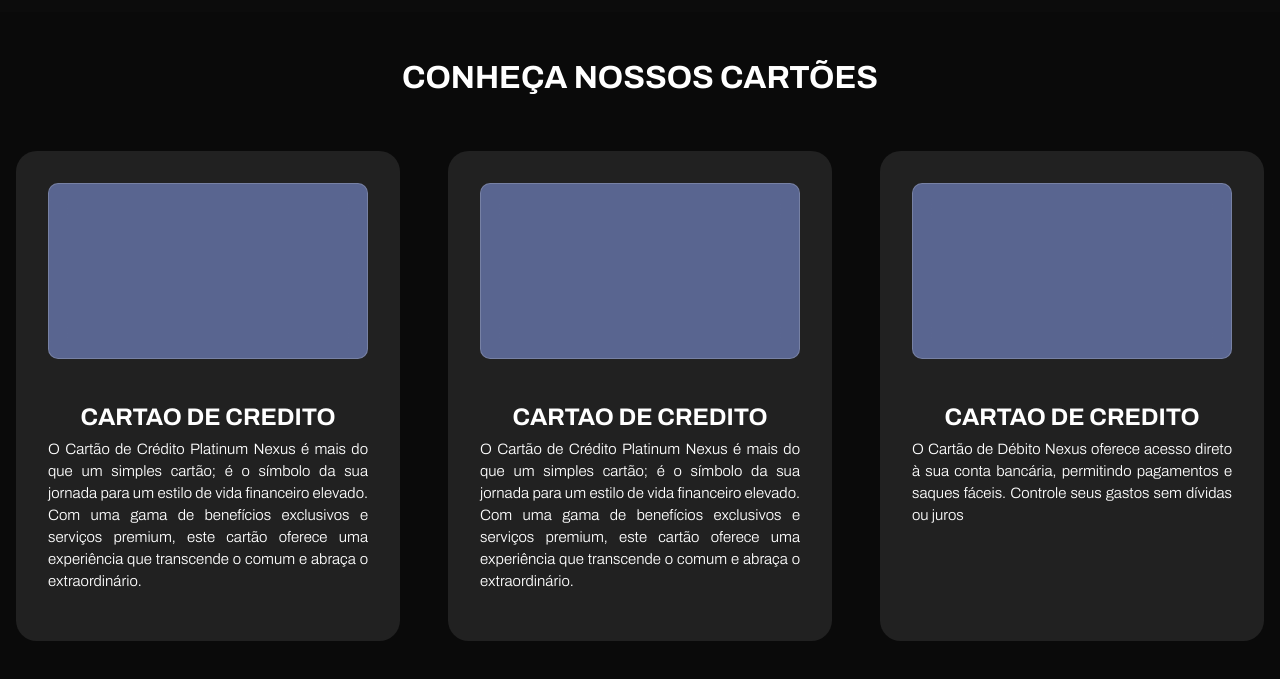
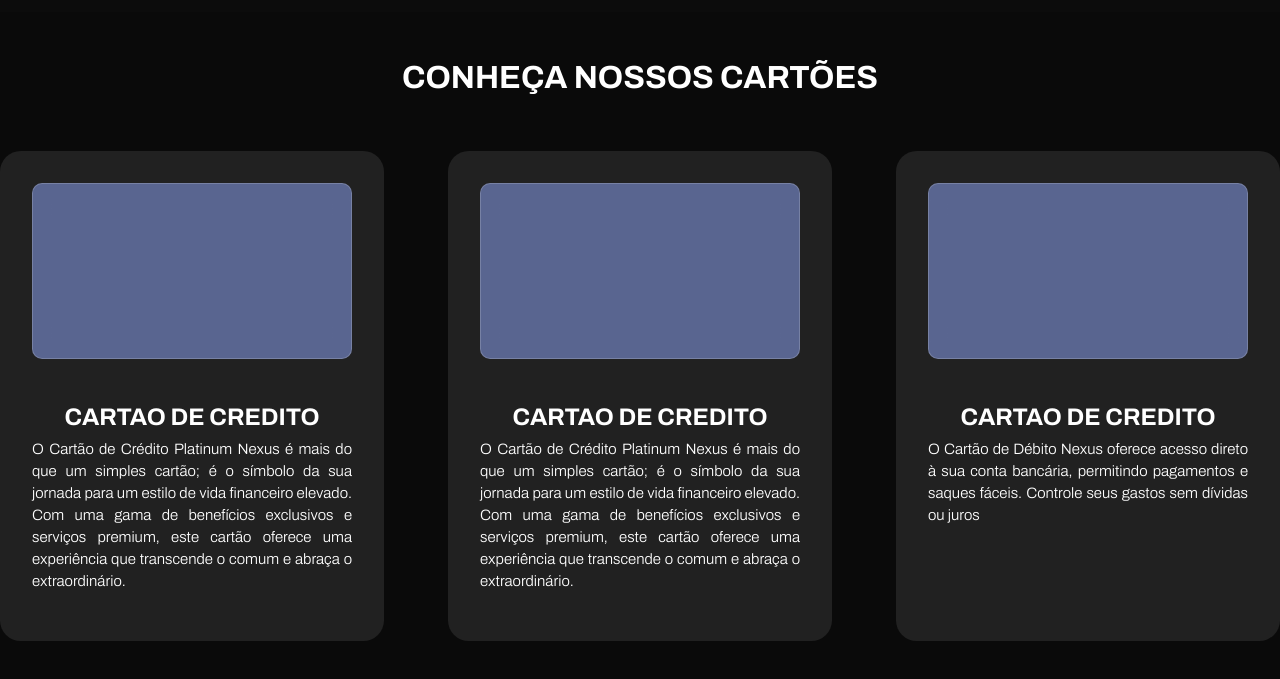
Before and after one commit to jzsantana/WebNexus, a React (Vite) app in the folder webnexus/: page / in a window 1280 px wide. Shown: the part 813-1492 px from the top of the page. Built offline with nearby package versions, Linux system fonts and the light colour scheme.

Commit message:
atualizando

```diff
--- a/webnexus/src/pages/Home/Home.css
+++ b/webnexus/src/pages/Home/Home.css
@@ -76,6 +76,10 @@
     flex-direction: row;
     justify-content: center;
     align-items: center;
-    gap: 3rem;
+    gap: 4rem;
     padding: 2rem;
 }
+
+/*  pra fazer o efeito nos cartpes usar esse link para fazer o efeito glass dos cartoes
+https://codepen.io/fydsa/pen/VwWXdZm
+ */
```
